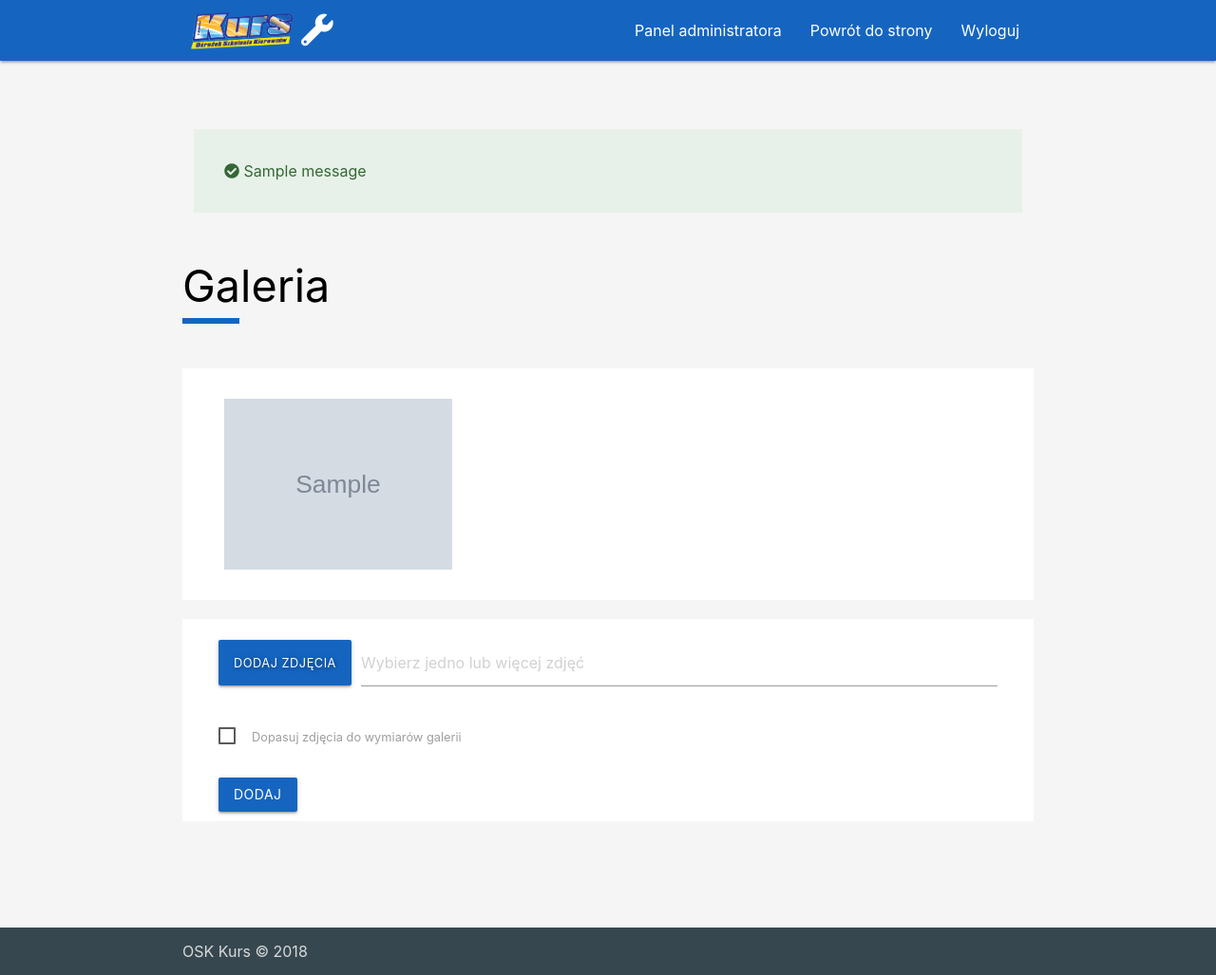
After one commit to psamborski/oks-kurs, a Flask app: page /admin/galeria in a window 1280 px wide. The commit adds this page. Shown: the whole page at 95% size. Run offline with Flask 2, Linux system fonts and the light colour scheme; a user stored in the database is signed in; tables that the repository leaves empty hold one stand-in row (values such as "Sample post"); grey boxes marked "Sample" are stand-in pictures; one stand-in notice (Sample message) is shown; some libraries are stand-ins or nearby versions.

Commit message:
Added gallery feature with adding and scaling photos.
TODO:
- display gallery properly in CMS
- add possibility to change order and title of each photo and delete it

```diff
--- /dev/null
+++ b/app/forms/galleryForm.py
@@ -0,0 +1,17 @@
+from flask_wtf import FlaskForm
+from flask_wtf.file import FileAllowed
+from wtforms import BooleanField, MultipleFileField
+from wtforms.validators import DataRequired, Optional
+
+
+class GalleryForm(FlaskForm):
+    photos = MultipleFileField(label='Dodaj zdjęcia',
+                               validators=[
+                                   DataRequired(message='Nie wybrano żadnych zdjęć.'),
+                                   FileAllowed(['jpg', 'png'],
+                                               message="Nieprawidłowy format pliku(ów) (dozwolone: jpg, png).")
+                               ])
+    scale = BooleanField(label='Dopasuj zdjęcia do wymiarów galerii',
+                         validators=[
+                             Optional()
+                         ])
--- /dev/null
+++ b/app/resources/GalleryResource.py
@@ -0,0 +1,23 @@
+from app import db
+
+
+class Gallery(db.Model):
+    id = db.Column(db.Integer, primary_key=True)
+    title = db.Column(db.String(120), nullable=False)
+    src = db.Column(db.String(240), nullable=False)
+    order = db.Column(db.Integer, nullable=True, default=0)
+
+    def __repr__(self):
+        return f"Gallery('{self.title}, '{self.src}', '{self.order}')"
+
+
+def get_all_photos():
+    """
+    Get all Gallery.
+    :return: Gallery data.
+    """
+
+    photos = Gallery.query \
+        .order_by(Gallery.order.asc())\
+        .all()
+    return photos
--- a/app/routes/CMS.py
+++ b/app/routes/CMS.py
@@ -6,11 +6,13 @@ import pdfkit
 from app import db, bcrypt
 from app.forms.courseForm import CourseForm
 # database
+from app.forms.galleryForm import GalleryForm
 from app.forms.loginForm import LoginForm
 from app.forms.pricesForm import PricesForm
 from app.forms.userForm import UserForm
 from app.models.MailModel import Mail
-from app.models.functions import reformat_date, reformat_course
+from app.models.functions import reformat_date, reformat_course, save_picture, get_photo_title, scale_photo
+from app.resources.GalleryResource import get_all_photos, Gallery
 from app.resources.PricesResource import get_all_prices
 from app.resources.StudentsResource import get_students_by_course, delete_students_by_course
 from app.resources.CoursesResource import Courses, get_course_by_id, get_current_course, get_all_courses
@@ -121,6 +123,50 @@ def prices():
         print(form.course_price.data)
 
     return render_template('cms/prices.html', form=form)
+
+
+@CMS.route('/admin/galeria', methods=['POST', 'GET'])
+@login_required
+def gallery():
+    form = GalleryForm()
+
+    if request.method == 'POST' and form.validate_on_submit():
+        form_photos = form.photos.data
+
+        for photo in form_photos:
+            filename = photo.filename
+            picture_name = get_photo_title(photo)
+            if form.scale.data:
+                photo = scale_photo(photo)
+            save_picture(photo, picture_name)
+            photo_to_gallery = Gallery(
+                title=filename,
+                src=picture_name
+            )
+
+            db.session.add(photo_to_gallery)
+
+        try:
+            db.session.commit()
+        except Exception as e:
+            flash('Przepraszamy! Wystąpił nieoczekiwany błąd.', 'error')
+            mail = Mail('Błąd - OSK Kurs', 'Błąd przy aktualizacji galerii: ' + str(e),
+                        'psambek@gmail.com')
+            mail.send()
+
+            return render_template('cms/photos.html', form=form, photos=current_gallery)
+
+        flash(f'Zaktualizowano galerię.', 'success')
+
+    elif request.method == 'POST' and not form.validate_on_submit():
+        flash('Wczytane pliki mają niepoprawny format.', 'warning')
+
+    current_gallery = get_all_photos()
+
+    return render_template('cms/photos.html',
+                           form=form,
+                           photos=current_gallery
+                           )
 
 
 @CMS.route('/admin/kursy')
--- a/app/routes/mainSite.py
+++ b/app/routes/mainSite.py
@@ -8,6 +8,7 @@ from app.models.StudentModel import Student
 from app.models.functions import reformat_date, reformat_course, validate_student_limit, reformat_prices
 # database
 from app.resources.CoursesResource import get_current_course, get_four_future_courses, get_course_by_id
+from app.resources.GalleryResource import get_all_photos
 from app.resources.PricesResource import get_all_prices
 from app.resources.StudentsResource import Students
 
@@ -21,7 +22,9 @@ def index():
 
 @mainSite.route('/o-nas')
 def about():
-    return render_template('about.html')
+    gallery = get_all_photos()
+
+    return render_template('about.html', gallery=gallery)
 
 
 @mainSite.route('/cennik')
--- a/app/static/css/cms.css
+++ b/app/static/css/cms.css
@@ -204,3 +204,15 @@ form legend {
 .students-table-box table th, .students-table-box table td {
     padding: 15px 12px;
 }
+
+/* GALLERY */
+.photo-row {
+    width: 100%;
+    padding: 2em;
+    display: flex;
+    justify-content: space-between;
+}
+
+.photo-row img {
+    height: 180px;
+}
--- /dev/null
+++ b/app/templates/cms/photos.html
@@ -0,0 +1,87 @@
+{% extends "cms/cms-base.html" %}
+
+{% block title %}Galeria{% endblock %}
+
+{% block content %}
+	<section>
+		<div class="container section-container">
+			<div class="row">
+				<div class="col s12">
+                    {% with messages = get_flashed_messages(with_categories=true) %}
+                        {% if messages %}
+                            <div class="flash-messages">
+                               {% for category, message in messages %}
+                                    <div class="alert alert-{{ category }}">
+                                        {% if category=='warning' %}
+                                            <span class="fas fa-exclamation-triangle"></span>
+                                        {% elif category=='success' %}
+                                            <span class="fas fa-check-circle"></span>
+                                        {% endif %}
+                                        {{ message }}
+                                    </div>
+                                {% endfor %}
+                            </div>
+                        {% endif %}
+                    {% endwith %}
+                </div>
+            </div>
+
+            <h3 class="black-text section-header">
+                Galeria
+            </h3>
+
+			<div class="row">
+				<div class="col s12 white">
+                    {% for photo in photos %}
+                        <div class="photo-row">
+                            <img src="{{ url_for('static', filename='images/gallery/' + photo.src) }}" alt="{{ photo.title }}" title="{{ photo.title }}" />
+                        </div>
+                    {% endfor %}
+                </div>
+            </div>
+			<div class="row">
+				<div class="col s12 white">
+					<form method="post" action="" id="add-course-form" enctype="multipart/form-data" novalidate>
+                        {{ form.hidden_tag() }}
+						<fieldset>
+                            <div class="file-field input-field col s12">
+                                <div class="waves-effect waves-light btn blue darken-3">
+                                    <span>{{ form.photos.label(class="white-text") }}</span>
+                                    {{ form.photos() }}
+                                </div>
+                                <div class="file-path-wrapper">
+                                    <input class="file-path validate" type="text" placeholder="Wybierz jedno lub więcej zdjęć">
+                                </div>
+                                {% if form.photos.errors %}
+                                    {% for error in form.photos.errors %}
+                                        <div class="alert-message">
+                                            <span class="fas fa-exclamation-circle red-text text-darken-2"></span>
+                                            <span class="helper-text red-text text-darken-2">{{ error }}</span>
+                                        </div>
+                                        {% endfor %}
+                                {% endif %}
+                            </div>
+							<div class="col s12">
+                                    <p>
+                                        <label>
+                                            {{ form.scale() }}
+                                            <span>{{ form.scale.label }}</span>
+                                        </label>
+                                    </p>
+							</div>
+                        </fieldset>
+
+                        <fieldset>
+                            <div class="col s12">
+                                <button type="submit" class="waves-effect waves-light btn blue darken-3">
+                                    DODAJ
+                                </button>
+                            </div>
+                        </fieldset>
+
+					</form>
+				</div>
+			</div>
+		</div>
+	</section>
+{% endblock %}
```
Also changed, not shown: app/models/functions.py (+80 -0 lines), app/templates/about.html (+3 -6 lines), app/static/images/gallery/01_1683f67bae1a.jpg (renamed from app/static/images/gallery/01.jpg), app/static/images/gallery/0_096779157a65.jpg (renamed from app/static/images/gallery/0.jpg), app/static/images/gallery/1_31bcbbf9bd4f.jpg (renamed from app/static/images/gallery/1.jpg), app/static/images/gallery/2_29a819958f18.jpg (renamed from app/static/images/gallery/2.jpg), app/static/images/gallery/3_aaae3d6d4eb9.jpg (renamed from app/static/images/gallery/3.jpg), app/static/images/gallery/foto1_f22640c57f5e.png (renamed from app/static/images/gallery/foto1.png).
